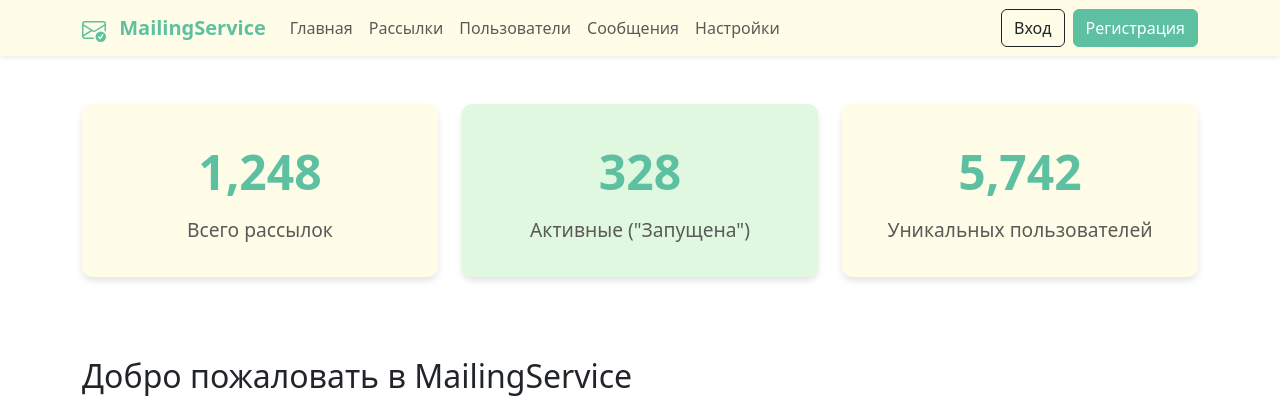
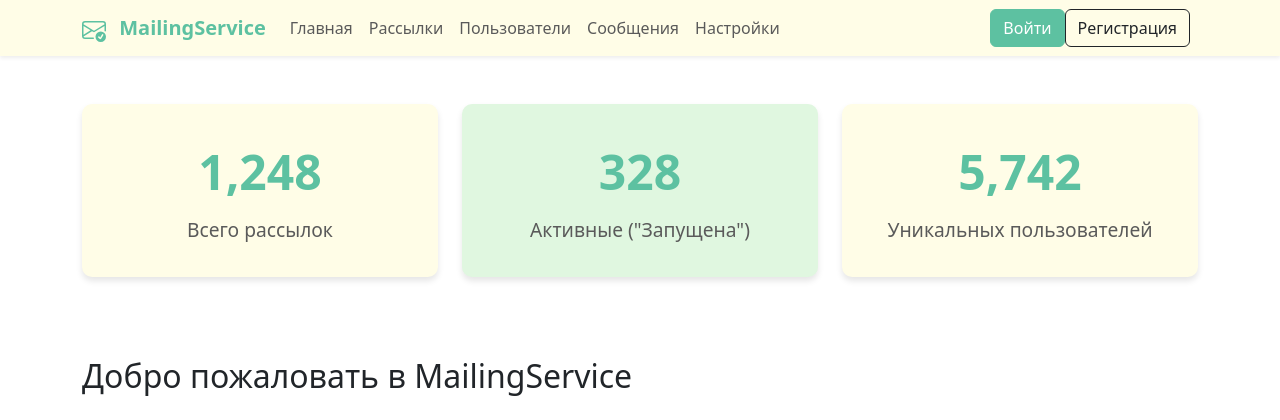
Before and after one commit to YuliaSamoylova0803/Web_application_django, a Django app: template mailing_service/templates/mailing_service/mailing_list.html in a window 1280 px wide. Shown: the top 420 px of the page. Run offline with Django 5.2, Linux system fonts and the light colour scheme; the template is opened without the code that fills it: most values are stand-ins (such as "Sample title", 1, 10 or a date in 2020); some libraries are stand-ins or nearby versions.

Commit message:
add templates html header

```diff
--- a/mailing_service/templates/mailing_service/header.html
+++ b/mailing_service/templates/mailing_service/header.html
@@ -15,8 +15,13 @@
                 <a class="nav-link" href="#">Настройки</a>
             </div>
             <div class="navbar-nav ms-auto">
-                <a href="#" class="btn btn-outline-dark me-2">Вход</a>
-                <a href="#" class="btn btn-mint">Регистрация</a>
+                {% if user.is_authenticated %}
+                <a href="{% url 'users:logout' %}" class="btn btn-outline-dark me-2">Выход</a>
+                {% else %}
+                <a href="{% url 'users:login' %}" class="btn btn-mint">Войти</a>
+
+                <a href="#" class="btn btn-outline-dark me-2">Регистрация</a>
+                {% endif %}
             </div>
         </div>
     </nav>
```
